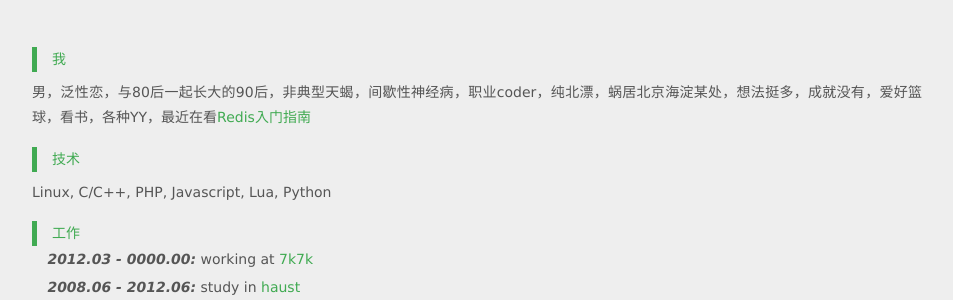
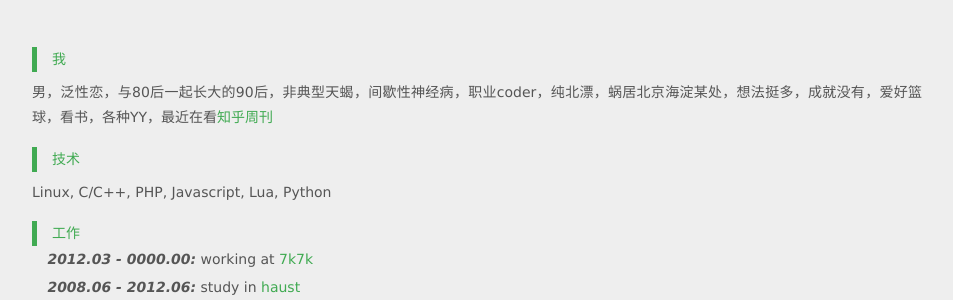
Before and after one commit to likebeta/blog, a Jekyll site: the page built from about.md, in a window 1280 px wide. Shown: the part 131-431 px from the top of the page, without its empty margins (163-1116 px from the left). Built offline with Jekyll 4.4.1, drawn with Linux system fonts in a browser that asks for light colours; Markdown is read by kramdown in place of the engine named in the settings; comment, search, counter and statistics services are not loaded.

Commit message:
update reading

```diff
--- a/about.md
+++ b/about.md
@@ -6,7 +6,7 @@ about: true
 
 #### 我
 
-男，泛性恋，与80后一起长大的90后，非典型天蝎，间歇性神经病，职业coder，纯北漂，蜗居北京海淀某处，想法挺多，成就没有，爱好篮球，看书，各种YY，最近在看[Redis入门指南][100]
+男，泛性恋，与80后一起长大的90后，非典型天蝎，间歇性神经病，职业coder，纯北漂，蜗居北京海淀某处，想法挺多，成就没有，爱好篮球，看书，各种YY，最近在看[知乎周刊][100]
 
 #### 技术
 
@@ -41,7 +41,7 @@ Linux, C/C++, PHP, Javascript, Lua, Python
 [3]: {{ site.author.qqmail }}
 [4]: http://t.qq.com/likebeta
 [5]: http://weibo.com/likebeta
-[100]: http://book.douban.com/subject/24522045/
+[100]: http://www.amazon.cn/s?ie=UTF8&field-author=%E7%9F%A5%E4%B9%8E&search-alias=digital-text
 
 
 
```
